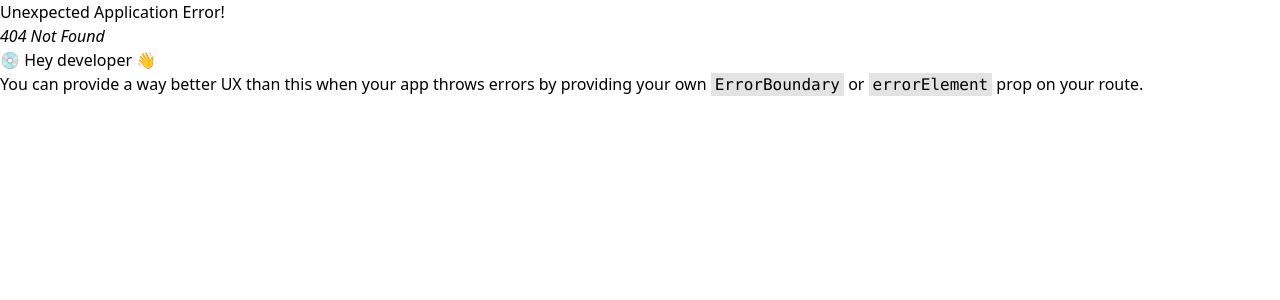
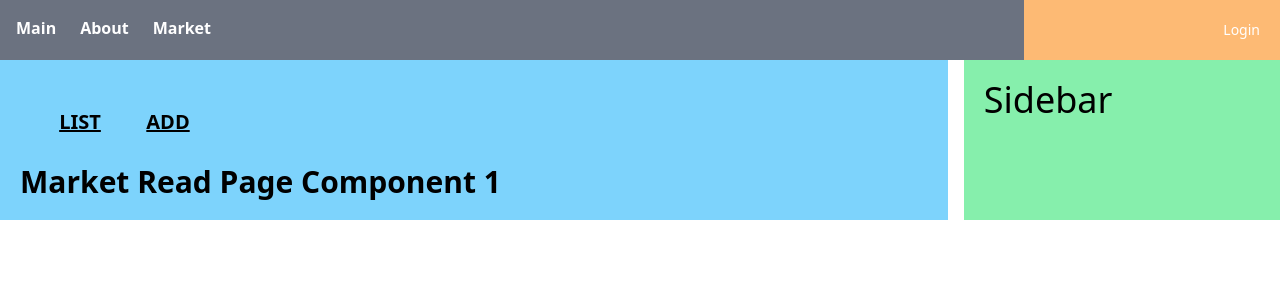
Before and after one commit to hyewon218/traditional-market-front, a React (Create React App) app: page /markets/read/1 in a window 1280 px wide. Before the commit this address had no page. Shown: the top 300 px of the page. Built offline with nearby package versions, Linux system fonts and the light colour scheme.

Commit message:
경로 처리를 위한 useParams() 사용

```diff
--- /dev/null
+++ b/src/pages/markets/ReadPage.js
@@ -0,0 +1,14 @@
+import {useParams} from "react-router-dom";
+
+const ReadPage = () => {
+
+    const {mno} = useParams()
+
+    return (
+        <div className="text-3xl font-extrabold">
+            Market Read Page Component {mno}
+        </div>
+    );
+}
+
+export default ReadPage;
--- a/src/router/marketRouter.js
+++ b/src/router/marketRouter.js
@@ -1,5 +1,6 @@
 import {Suspense, lazy} from "react";
 import {Navigate} from "react-router-dom";
+import ReadPage from "../pages/markets/ReadPage";
 
 const Loading = <div>Loading....</div>
 const MarketList = lazy(() => import("../pages/markets/ListPage"))
@@ -12,6 +13,10 @@ const marketRouter = () => {
         {
             path: "",
             element: <Navigate replace to="list"/>
+        },
+        {
+            path: "read/:mno",
+            element: <Suspense fallback={Loading}><ReadPage/></Suspense>
         }
     ]
 }
```
